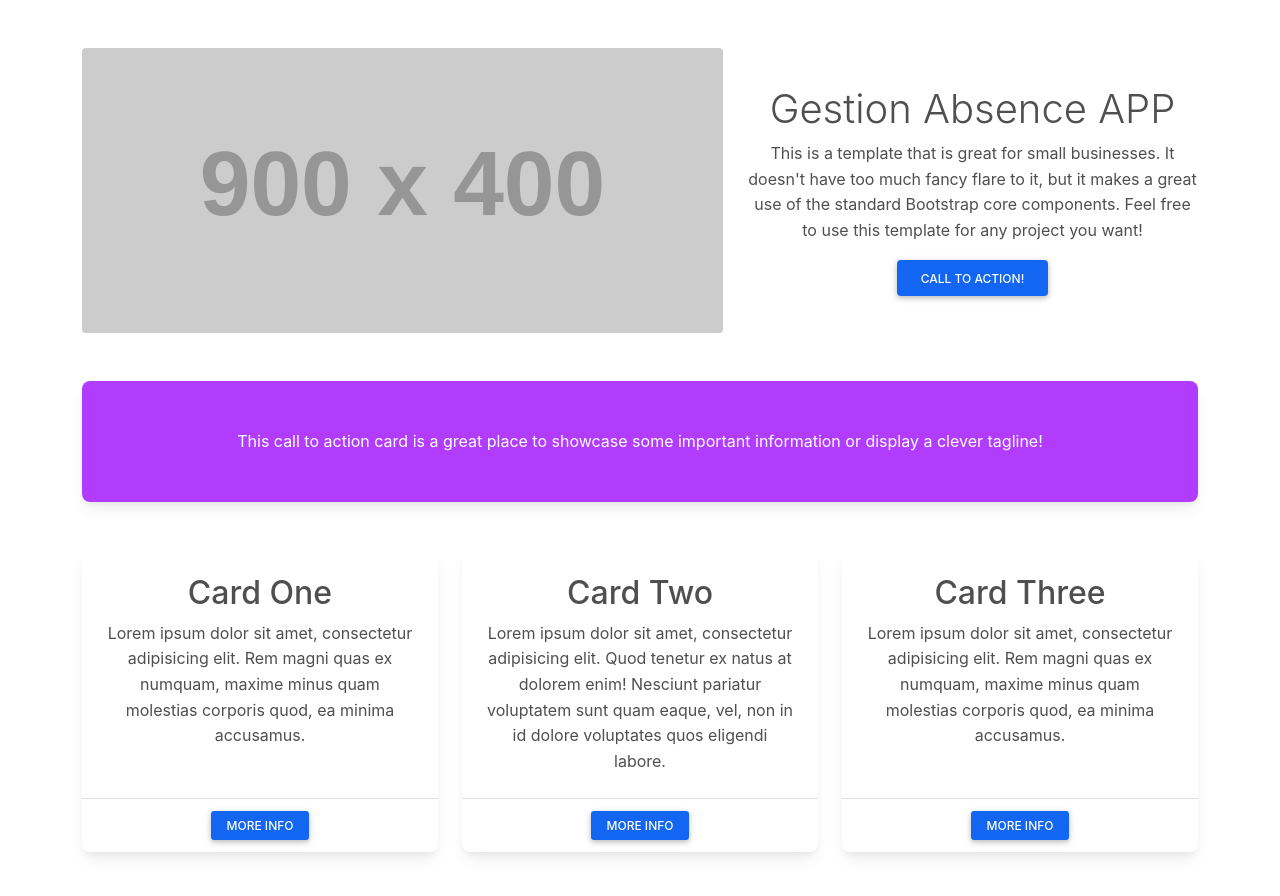
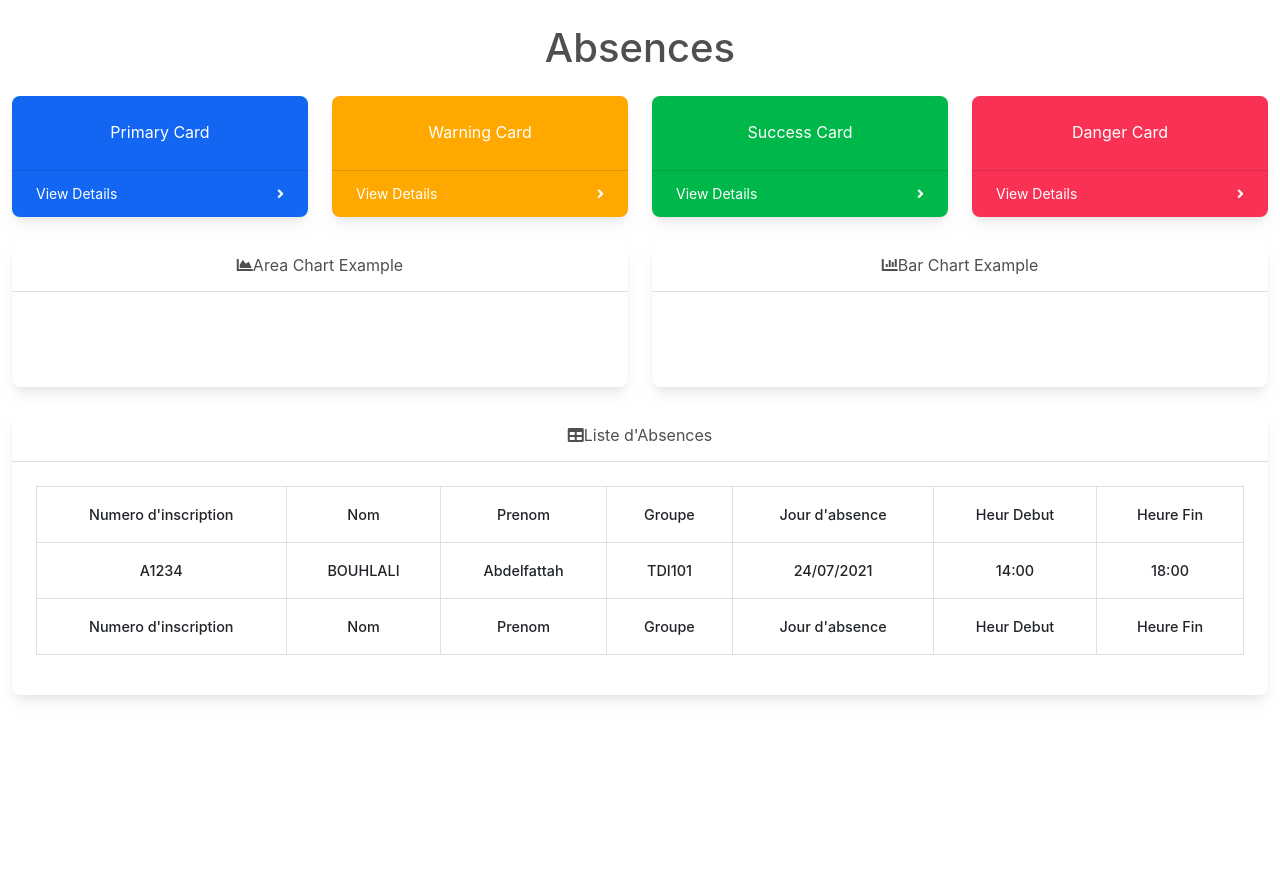
Before and after one commit to bydevmar/GestionAbsenceReactjsV2, a React (Create React App) app: page /dashboard in a window 1280 px wide. Shown: the top 896 px of the page. After the commit the page ends 800 px from the top, so only its background shows below. Built offline with nearby package versions, Linux system fonts and the light colour scheme.

Commit message:
ADD DEMO DASHBOARD

```diff
--- /dev/null
+++ b/src/Components/Dashboard/Dashboard.js
@@ -0,0 +1,127 @@
+import React from 'react';
+
+const Dashboard = () => {
+    return (
+        <div>
+            <div className="sb-nav-fixed">
+                <div id="layoutSidenav_content">
+                    <main>
+                        <div className="container-fluid">
+                            <h1 className="mt-4 mb-4">Absences</h1>
+                            {/*
+                            <ol className="breadcrumb mb-4">
+                                <li className="breadcrumb-item active">Dashboard</li>
+                            </ol>
+                            */}
+                            <div className="row">
+                                <div className="col-xl-3 col-md-6">
+                                    <div className="card bg-primary text-white mb-4">
+                                        <div className="card-body">Primary Card</div>
+                                        <div className="card-footer d-flex align-items-center justify-content-between">
+                                            <a className="small text-white stretched-link" href="/">View Details</a>
+                                            <div className="small text-white"><i className="fas fa-angle-right" /></div>
+                                        </div>
+                                    </div>
+                                </div>
+                                <div className="col-xl-3 col-md-6">
+                                    <div className="card bg-warning text-white mb-4">
+                                        <div className="card-body">Warning Card</div>
+                                        <div className="card-footer d-flex align-items-center justify-content-between">
+                                            <a className="small text-white stretched-link" href="/">View Details</a>
+                                            <div className="small text-white"><i className="fas fa-angle-right" /></div>
+                                        </div>
+                                    </div>
+                                </div>
+                                <div className="col-xl-3 col-md-6">
+                                    <div className="card bg-success text-white mb-4">
+                                        <div className="card-body">Success Card</div>
+                                        <div className="card-footer d-flex align-items-center justify-content-between">
+                                            <a className="small text-white stretched-link" href="/">View Details</a>
+                                            <div className="small text-white"><i className="fas fa-angle-right" /></div>
+                                        </div>
+                                    </div>
+                                </div>
+                                <div className="col-xl-3 col-md-6">
+                                    <div className="card bg-danger text-white mb-4">
+                                        <div className="card-body">Danger Card</div>
+                                        <div className="card-footer d-flex align-items-center justify-content-between">
+                                            <a className="small text-white stretched-link" href="/">View Details</a>
+                                            <div className="small text-white"><i className="fas fa-angle-right" /></div>
+                                        </div>
+                                    </div>
+                                </div>
+                            </div>
+                            <div className="row">
+                                <div className="col-xl-6">
+                                    <div className="card mb-4">
+                                        <div className="card-header">
+                                            <i className="fas fa-chart-area mr-1" />
+                                            Area Chart Example
+                                        </div>
+                                        <div className="card-body"><canvas id="myAreaChart" width="100%" height={40} /></div>
+                                    </div>
+                                </div>
+                                <div className="col-xl-6">
+                                    <div className="card mb-4">
+                                        <div className="card-header">
+                                            <i className="fas fa-chart-bar mr-1" />
+                                            Bar Chart Example
+                                        </div>
+                                        <div className="card-body"><canvas id="myBarChart" width="100%" height={40} /></div>
+                                    </div>
+                                </div>
+                            </div>
+                            <div className="card mb-4">
+                                <div className="card-header">
+                                    <i className="fas fa-table mr-1" />
+                                    Liste d'Absences
+                                </div>
+                                <div className="card-body">
+                                    <div className="table-responsive">
+                                        <table className="table table-bordered" id="dataTable" width="100%" cellSpacing={0}>
+                                            <thead>
+                                                <tr>
+                                                    <th>Numero d'inscription</th>
+                                                    <th>Nom</th>
+                                                    <th>Prenom</th>
+                                                    <th>Groupe</th>
+                                                    <th>Jour d'absence</th>
+                                                    <th>Heur Debut</th>
+                                                    <th>Heure Fin</th>
+                                                </tr>
+                                            </thead>
+                                            <tfoot>
+                                                <tr>
+                                                    <th>Numero d'inscription</th>
+                                                    <th>Nom</th>
+                                                    <th>Prenom</th>
+                                                    <th>Groupe</th>
+                                                    <th>Jour d'absence</th>
+                                                    <th>Heur Debut</th>
+                                                    <th>Heure Fin</th>
+                                                </tr>
+                                            </tfoot>
+                                            <tbody>
+                                                <tr>
+                                                    <th>A1234</th>
+                                                    <th>BOUHLALI</th>
+                                                    <th>Abdelfattah</th>
+                                                    <th>TDI101</th>
+                                                    <th>24/07/2021</th>
+                                                    <th>14:00</th>
+                                                    <th>18:00</th>
+                                                </tr>
+                                            </tbody>
+                                        </table>
+                                    </div>
+                                </div>
+                            </div>
+                        </div>
+                    </main>
+                </div>
+            </div>
+        </div>
+    );
+}
+
+export default Dashboard;
--- a/src/Routes/main.routes.js
+++ b/src/Routes/main.routes.js
@@ -2,6 +2,7 @@ import React from 'react';
 import { Route  , Switch} from 'react-router-dom'
 import Login from "../Components/login"
 import Home from "../Components/Home"
+import Dashboard from '../Components/Dashboard/Dashboard';
 
 
 
@@ -11,6 +12,7 @@ import Home from "../Components/Home"
             <Switch>
                 <Route path="/" exact component={Home} />
                 <Route path="/login" exact component={Login} />
+                <Route path="/dashboard" exact component={Dashboard} />
                 <Route path="*" exact component={Home} />
             </Switch>
         </div>
```
